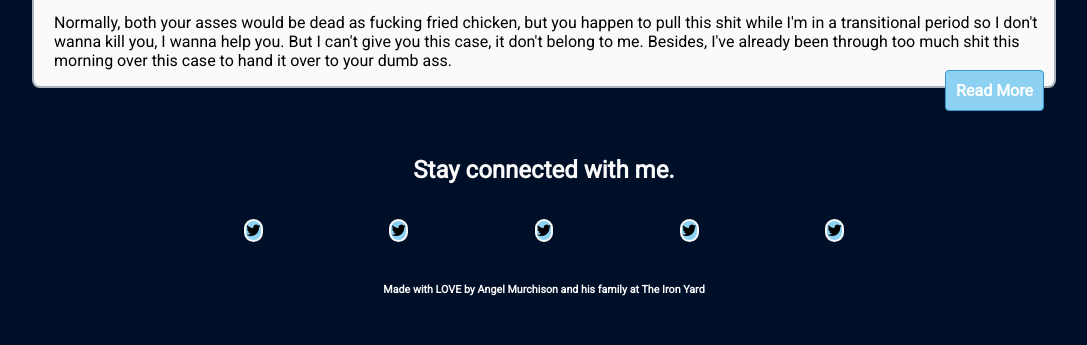
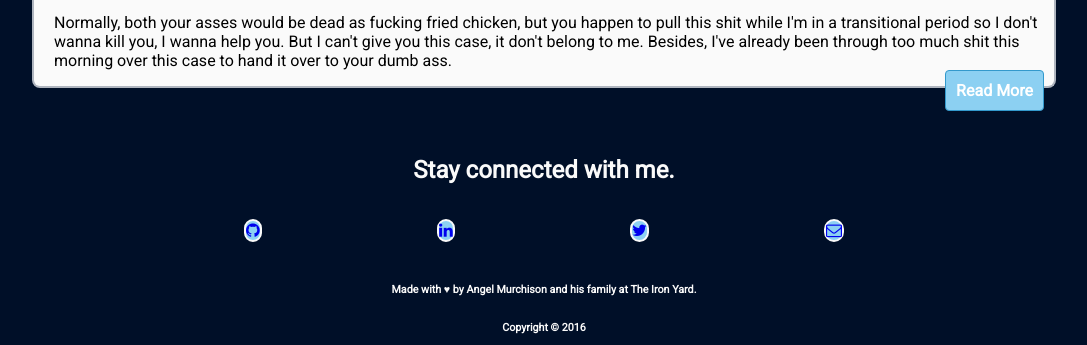
Before and after one commit to AngelMurchison/WeekendPortfolio, a website: page public/index.html in a window 1280 px wide. Shown: the part 1013-1358 px from the top of the page, without its empty margins (96-1183 px from the left). Before the commit the page ends 1334 px from the top, so only its background shows below. Drawn offline with Linux system fonts and the light colour scheme; a web font is replaced by a local one.

Commit message:
Added copyright statement.

```diff
--- a/public/index.html
+++ b/public/index.html
@@ -6,7 +6,7 @@
     <title>Portfolio</title>
     <link rel="stylesheet" href="/screen.css">
     <link href="https://fonts.googleapis.com/css?family=Roboto" rel="stylesheet">
-    <link rel="stylesheet" href="C:\Users\Angel Murchison\~tiy\font-awesome-4.7.0">
+    <link rel="stylesheet" href="https://cdnjs.cloudflare.com/ajax/libs/font-awesome/4.7.0/css/font-awesome.min.css">
 </head>
 <body>
     <div class="firstscreen">
@@ -66,22 +66,20 @@
         <h2>Stay connected with me.</h2>
         <ul>
             <li>
-                <i class="fa fa-twitter fa-3" aria-hidden="true" href="#"></i>
+                <a href="https://github.com/angelmurchison"><i class="fa fa-github fa-3" aria-hidden="true"></i></a>
             </li>
             <li>
-                <i class="fa fa-twitter fa-3" aria-hidden="true" href="#"></i>
+                <a href="#"><i class="fa fa-linkedin fa-3" aria-hidden="true"></i></a>
             </li>
             <li>
-                <i class="fa fa-twitter fa-3" aria-hidden="true" href="#"></i>
+                <a href="#"><i class="fa fa-twitter fa-3" aria-hidden="true"></i></a>
             </li>
             <li>
-                <i class="fa fa-twitter fa-3" aria-hidden="true" href="#"></i>
-            </li>
-            <li>
-                <i class="fa fa-twitter fa-3" aria-hidden="true" href="#"></i>
+                <a href="#"><i class="fa fa-envelope-o fa-3" aria-hidden="true"></i></a>
             </li>
         </ul>
-        <h6>Made with LOVE by Angel Murchison and his family at The Iron Yard</h6>
+        <h6>Made with &hearts; by Angel Murchison and his family at The Iron Yard.</h6>
+        <h6 class="copyright">Copyright © 2016</h6>
     </div>
 
 </body>
--- a/public/screen.css
+++ b/public/screen.css
@@ -222,6 +222,11 @@ time {
         border-radius: 1em;
     }
 
+.copyright{
+    margin: 0;
+    margin-bottom:1em;
+}
+
 * {
     /*border: 1px solid red;*/
 }
```
